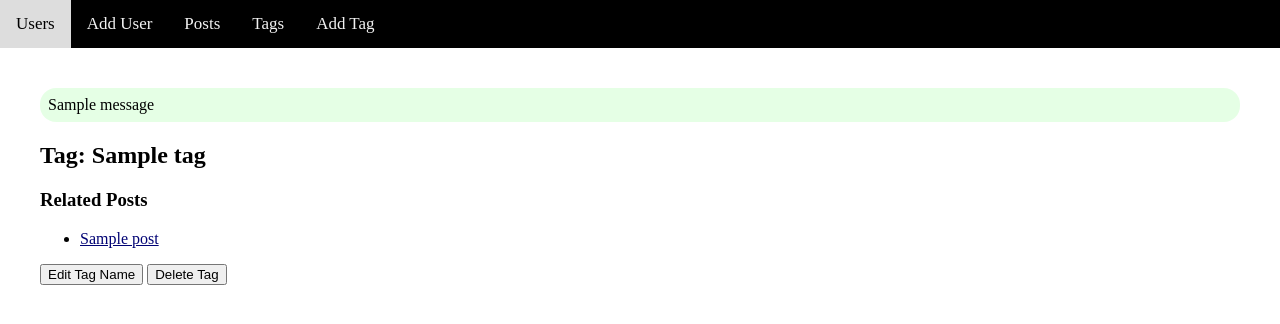
After one commit to mjanicki01/23.1-sql-alchemy, a Flask app: page /tag/1 in a window 1280 px wide. The commit adds this page. Shown: the top 324 px of the page. Run offline with Flask 2, Linux system fonts and the light colour scheme; tables that the repository leaves empty hold one stand-in row (values such as "Sample post"); one stand-in notice (Sample message) is shown.

Commit message:
Add Tag class & table; associate w users & posts; add CRUD pages for tags; update seed.py; create CSS sheet

```diff
--- a/app.py
+++ b/app.py
@@ -1,6 +1,6 @@
-from flask import Flask, request, render_template, redirect
+from flask import Flask, request, render_template, redirect, flash
 from flask_debugtoolbar import DebugToolbarExtension
-from models import db, connect_db, Users, Posts
+from models import db, connect_db, Users, Posts, Tags, PostsTags
 
 app = Flask(__name__)
 
@@ -21,7 +21,7 @@ def list_users():
     return render_template('index.html', users=users)
 
 
-# User-specific routes & view functions ------------------
+# User-specific routes & view functions -------------------------------------------------------
 
 @app.route("/<int:user_id>")
 def user_detail(user_id):
@@ -39,14 +39,15 @@ def render_add_user():
 
 @app.route('/adduser', methods=["POST"])
 def add_user():
-    first_name = request.form["first_name"]
-    last_name = request.form["last_name"]
-    img_url = request.form["image"]
-    new_user  = Users(first_name=first_name, last_name=last_name, img_url=img_url)
+    new_user  = Users(
+    first_name = request.form["first_name"],
+    last_name = request.form["last_name"],
+    img_url = request.form["image"] or None)
 
     db.session.add(new_user)
     db.session.commit()
 
+    flash("New user added", "success")
     return redirect('/')
 
 
@@ -55,8 +56,8 @@ def delete_user(user_id):
     Users.query.filter(Users.id == user_id).delete()
     db.session.commit()
 
+    flash("User deleted", "success")
     return redirect('/')
-#to-do: Create method in models.py to handle try/except to handle if user has posts (fk constraint violation)
 
 
 @app.route("/update/<int:user_id>")
@@ -76,17 +77,26 @@ def update_user(user_id):
     db.session.add(user)
     db.session.commit()
 
+    flash("User updated", "success")
     return redirect('/')
 
 
 
-# Post-specific routes & view functions ---------------------
+# Post-specific routes & view functions ------------------------------------------
+
+@app.route('/posts')
+def list_posts():
+    posts = Posts.query.all()
+
+    return render_template('indexposts.html', posts=posts)
+
 
 @app.route("/post/<int:post_id>")
 def show_post(post_id):
     post = Posts.query.get_or_404(post_id)
+    tags = db.session.query(Tags.name, PostsTags.tag_id, PostsTags.post_id).join(PostsTags).filter(PostsTags.post_id == post_id).all()
 
-    return render_template("postdetail.html", post=post)
+    return render_template("postdetail.html", post=post, tags=tags)
 
 
 @app.route('/addpost/<int:user_id>')
@@ -106,6 +116,7 @@ def add_post():
     db.session.add(new_post)
     db.session.commit()
 
+    flash("New post added", "success")
     return redirect(f'/{creator_id}')
 
 
@@ -114,6 +125,7 @@ def delete_post(post_id):
     Posts.query.filter(Posts.id == post_id).delete()
     db.session.commit()
 
+    flash("Post deleted", "success")
     return redirect('/')
 
 
@@ -127,11 +139,80 @@ def render_update_post(post_id):
 @app.route('/updatepost/<int:post_id>', methods=["POST"])
 def update_post(post_id):
     post = Posts.query.get_or_404(post_id)
-    post.title = request.form["title"]
-    post.content = request.form["content"]
+
+    if request.form["title"]:
+        post.title = request.form["title"]
+        flash("Post title updated", "success")
+
+    if request.form["content"]:
+        post.content = request.form["content"]
+        flash("Post content updated", "success")
+
     post.creator_id = request.form["creator_id"]
 
     db.session.add(post)
     db.session.commit()
 
+
     return redirect(f'/post/{post_id}')
+
+
+# Tag-specific routes & view functions ---------------------------------------------------
+
+@app.route('/tag')
+def list_tags():
+    tags = Tags.query.all()
+
+    return render_template('indextags.html', tags=tags)
+
+
+@app.route("/tag/<int:tag_id>")
+def show_tag(tag_id):
+    tag = Tags.query.get_or_404(tag_id)
+    posts = db.session.query(Posts.title, PostsTags.tag_id, PostsTags.post_id).join(PostsTags).filter(PostsTags.tag_id == tag_id).all()
+    return render_template("tagdetail.html", tag=tag, posts=posts)
+
+
+@app.route('/addtag')
+def render_add_tag():
+
+    return render_template('addtag.html')
+
+
+@app.route('/addtag', methods=["POST"])
+def add_tag():
+    new_tag  = Tags(name = request.form["name"])
+
+    db.session.add(new_tag)
+    db.session.commit()
+
+    flash("New tag added", "success")
+    return redirect('/tag')
+
+
+@app.route("/delete/tag/<int:tag_id>", methods=["POST"])
+def delete_tag(tag_id):
+    Tags.query.filter(Tags.id == tag_id).delete()
+    db.session.commit()
+
+    flash("Tag deleted", "success")
+    return redirect('/')
+
+
+@app.route('/updatetag/<int:tag_id>')
+def render_update_tag(tag_id):
+    tag = Tags.query.get_or_404(tag_id)
+
+    return render_template('updatetag.html', tag=tag)
+
+
+@app.route('/updatetag/<int:tag_id>', methods=["POST"])
+def update_tag(tag_id):
+    tag = Tags.query.get_or_404(tag_id)
+    if request.form["name"]:
+        tag.name = request.form["name"]
+        db.session.add(tag)
+        db.session.commit()
+        flash(f"Tag renamed: {tag.name}", "success")
+
+    return redirect(f'/tag/{tag_id}')
--- /dev/null
+++ b/static/app.css
@@ -0,0 +1,60 @@
+body {
+    padding: 0;
+    margin: 0;
+}
+
+a:link, a:visited, a:active {
+    color: rgb(0, 2, 116);
+}
+
+a:hover {
+    color: rgb(0, 2, 116);
+    font-style: italic;
+}
+
+.content {
+    margin: 40px;
+}
+
+.navbar {
+    background-color: black;
+    overflow: hidden;
+}
+
+.navbar a {
+    float: left;
+    color: #f2f2f2;
+    text-align: center;
+    padding: 14px 16px;
+    text-decoration: none;
+    font-size: 17px;
+}
+
+.navbar a:hover {
+    font-style: normal;
+    background-color: #ddd;
+    color: black;
+}
+
+.messages p {
+    padding: .5rem;
+    font-size: 1rem;
+    border-radius: 1rem;
+}
+
+.messages .success {
+    background-color: rgba(0, 255, 0, 0.1)
+}
+
+.messages .error {
+    background-color: rgba(255, 0, 0, 0.1)
+}
+
+
+#post-details {
+    background-color: rgba(204, 204, 204, 0.1);
+    padding: .5rem;
+    margin: .5rem;
+    font-size: 1rem;
+    border-radius: 1rem;
+}
--- a/templates/base.html
+++ b/templates/base.html
@@ -4,9 +4,35 @@
     <meta charset="UTF-8">
     <meta http-equiv="X-UA-Compatible" content="IE=edge">
     <meta name="viewport" content="width=device-width, initial-scale=1.0">
+    <link rel="stylesheet" href="/static/app.css">
     <title>{% block title %} {% endblock %}</title>
 </head>
+
 <body>
-    {% block content %} {% endblock %}
+
+    <nav>
+        <nav class = "navbar">
+            <a href="/">Users</a>
+            <a href="/adduser">Add User</a>
+            <a href="/posts">Posts</a>
+            <a href="/tag">Tags</a>
+            <a href="/addtag">Add Tag</a>
+        </nav>
+    </nav>
+
+    <section class="content">
+        {% with messages = get_flashed_messages(with_categories=true) %}
+        {% if messages %}
+        <section class="messages">
+            {% for category,msg in messages %}
+                <p class="{{category}}">{{msg}}</p>
+            {% endfor %}
+        </section>
+        {% endif %}
+        {% endwith %}
+
+        {% block content %} {% endblock %}
+    </section>
+
 </body>
 </html>
--- /dev/null
+++ b/templates/tagdetail.html
@@ -0,0 +1,22 @@
+{% extends 'base.html' %}
+{% block title %}Tag Detail{% endblock %}
+{% block content %}
+
+    <h1>Tag: {{tag.name}}</h1>
+
+    <h3>Related Posts</h3>
+
+    <ul>
+        {% for post in posts %}
+        <li><a href="/post/{{post[2]}}">{{post[0]}}</a></li>
+        {% endfor %}
+    </ul>
+
+    <form>
+        <button formaction="/updatetag/{{tag.id}}" formmethod="GET">
+            Edit Tag Name</button>
+        <button formaction="/delete/tag/{{tag.id}}" formmethod="POST">
+            Delete Tag</button>
+    </form>
+
+{% endblock %}
--- a/templates/userdetail.html
+++ b/templates/userdetail.html
@@ -10,11 +10,9 @@
         Update User</button>
     <button formaction="/delete/{{user.id}}" formmethod="POST">
         Delete User</button>
-    <button formaction="/" formmethod="GET">
-        User Index</button>
     </form>
 
-    <h2>Posts by {{user.first_name}} {{user.last_name}}</h2>
+    <h3>Posts by {{user.first_name}} {{user.last_name}}</h3>
     <ul>
         {% for post in posts %}
         <li><a href="post/{{post.id}}">{{post.title}}</a> <br/> {{post.content}}</li>
@@ -23,7 +21,7 @@
 
     <form>
     <button formaction="/addpost/{{user.id}}" formmethod="GET">
-        Add Post</button>
+        Add Post for {{user.first_name}} {{user.last_name}}</button>
     </form>
 
 {% endblock %}
--- a/test.py
+++ b/test.py
@@ -3,7 +3,7 @@ from unittest import TestCase
 from app import app
 from models import db, Users, Posts
 
-app.config['SQLALCHEMY_DATABASE_URI'] = 'postgresql:///blogly'
+app.config['SQLALCHEMY_DATABASE_URI'] = 'postgresql:///blogly' #change to blogly_testdb
 app.config['SQLALCHEMY_ECHO'] = False
 
 app.config['TESTING'] = True
```
Also changed, not shown: models.py (+46 -7 lines), seed.py (+18 -2 lines), templates/addtag.html (added, +11 -0 lines), templates/indexposts.html (added, +12 -0 lines), templates/indextags.html (added, +14 -0 lines), templates/postdetail.html (+11 -6 lines), templates/updatepost.html (+7 -2 lines), templates/updatetag.html (added, +13 -0 lines).
